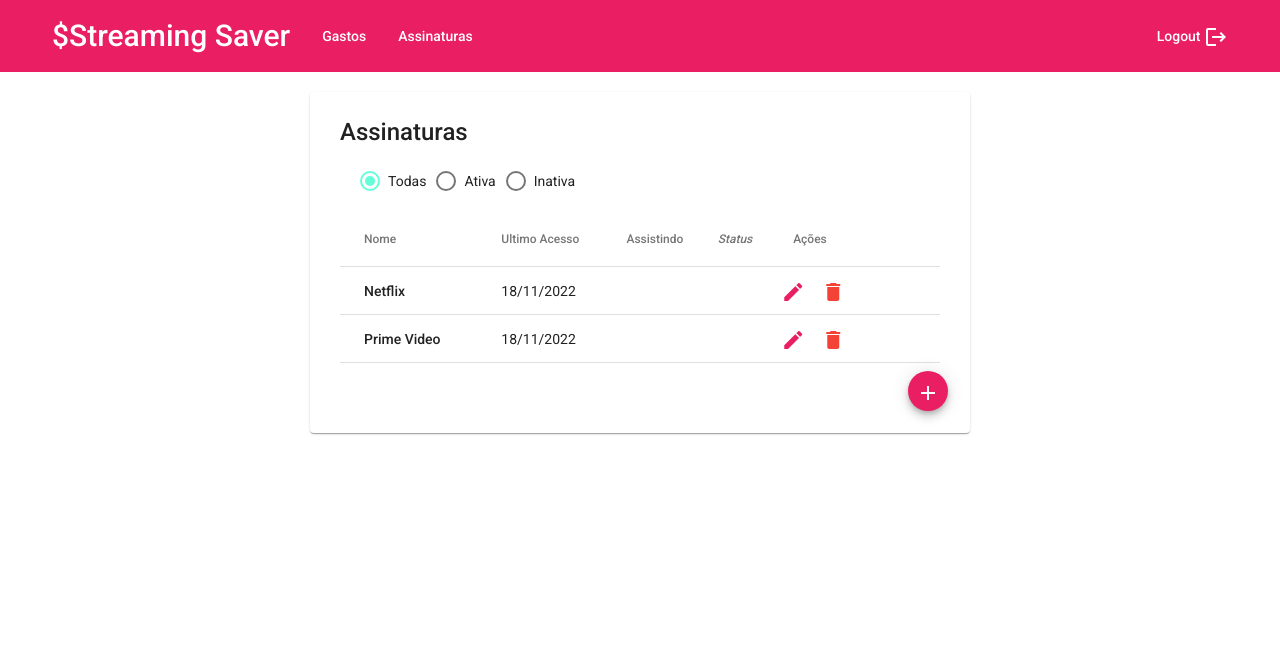
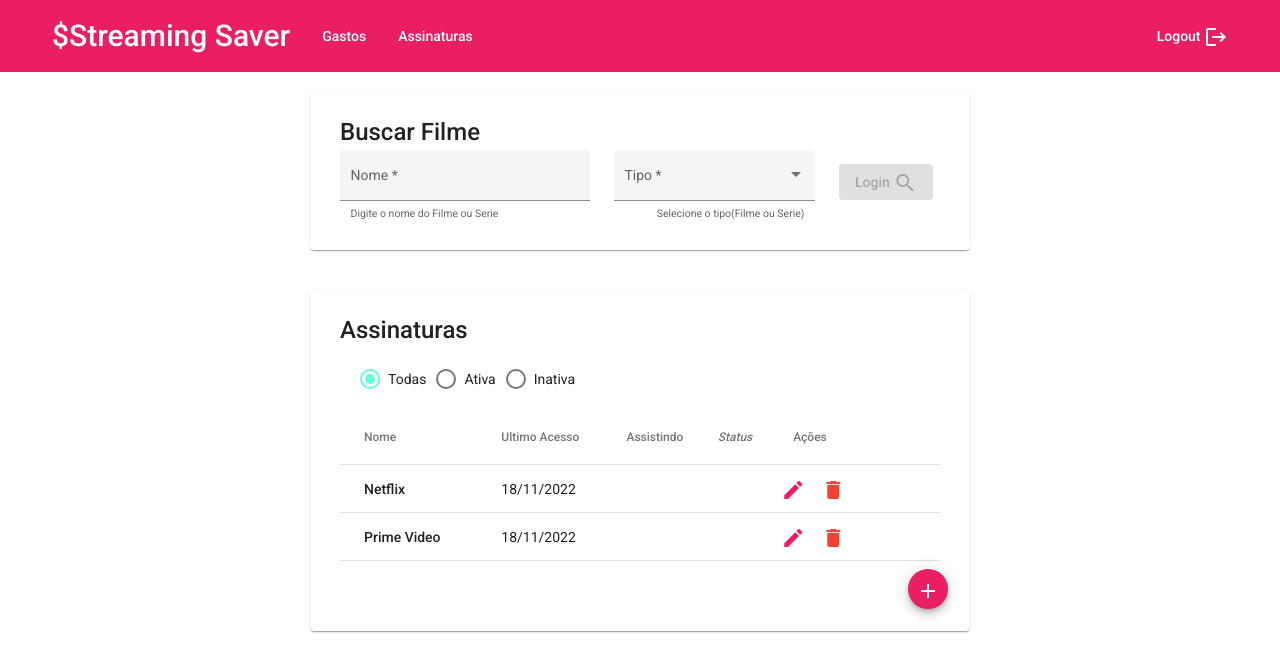
Before and after one commit to oaraujofrancisco/streaming-saver, an Angular app in the folder streaming-saver-web/: page /assinaturas in a window 1280 px wide. Shown: the top 672 px of the page. Built offline with nearby package versions, Linux system fonts and the light colour scheme; data requests are answered from the project's data file.

Commit message:
Consumo de api externa completo e parte do layout para salvar filme ou serie

```diff
--- a/streaming-saver-web/src/app/app.module.ts
+++ b/streaming-saver-web/src/app/app.module.ts
@@ -34,7 +34,7 @@ import { GastoFormComponent } from './components/gasto-form/gasto-form.component
         FormsModule,
         ReactiveFormsModule,
         MaterialModule,
-    HttpClientModule
+        HttpClientModule,
 
     ],
   providers: [],
--- a/streaming-saver-web/src/app/components/pages/assinaturas/assinaturas.component.html
+++ b/streaming-saver-web/src/app/components/pages/assinaturas/assinaturas.component.html
@@ -1,3 +1,43 @@
+<div class="list-container">
+  <mat-card class="search">
+    <form [formGroup]="searchForm">
+      <mat-card-title>Buscar Filme</mat-card-title>
+
+      <mat-form-field class="input-search" hintLabel="Digite o nome do Filme ou Serie" appearance="fill">
+        <mat-label>Nome</mat-label>
+        <input matInput #input maxlength="12" placeholder="Ex. Batman, Superman"
+               formControlName="name">
+        <mat-hint align="end"></mat-hint>
+      </mat-form-field>
+
+      <mat-form-field appearance="fill" class="gasto">
+        <mat-label>Tipo</mat-label>
+        <mat-select formControlName="type">
+          <mat-option value="movie">Filme</mat-option>
+          <mat-option value="series">Serie</mat-option>
+        </mat-select>
+        <mat-hint align="end">Selecione o tipo(Filme ou Serie)</mat-hint>
+      </mat-form-field>
+
+      <button mat-raised-button color="accent" [disabled]="searchForm.invalid" (click)="procurarFilmeSerie()">Login <mat-icon fontIcon="search"></mat-icon></button>
+    </form>
+  </mat-card>
+</div>
+
+<div *ngIf="filmesSeriesEncontrados" class="list-container">
+  <mat-card class="search">
+    <mat-card-title>Filmes Encontrados</mat-card-title>
+
+    <mat-list>
+      <mat-list-item *ngFor="let filmeSerieEncontrado of filmesSeriesEncontrados.result">
+        {{filmeSerieEncontrado.title}} -
+        {{filmeSerieEncontrado.year}} -
+      </mat-list-item>
+      <mat-divider></mat-divider>
+    </mat-list>
+  </mat-card>
+</div>
+
 <div class="list-container">
   <mat-card class="subscriptions">
     <mat-card-title>Assinaturas</mat-card-title>
--- a/streaming-saver-web/src/app/components/pages/assinaturas/assinaturas.component.scss
+++ b/streaming-saver-web/src/app/components/pages/assinaturas/assinaturas.component.scss
@@ -3,6 +3,21 @@
   align-items: center;
   justify-content: center;
   padding: 20px;
+
+  .search {
+    width: 600px;
+    padding: 30px;
+
+    .input-search {
+      width: 250px;
+      margin-right: 24px;
+    }
+
+    button {
+      margin-left: 24px;
+    }
+
+  }
 
   .subscriptions {
     width: 600px;
--- a/streaming-saver-web/src/app/components/pages/assinaturas/assinaturas.component.ts
+++ b/streaming-saver-web/src/app/components/pages/assinaturas/assinaturas.component.ts
@@ -3,6 +3,8 @@ import { SubscriptionService } from 'src/app/services/subscription.service';
 
 import { Subscription } from '../../../interfaces/Subscription';
 import { Router } from '@angular/router';
+import {FormBuilder, FormGroup, Validators} from "@angular/forms";
+import {ApiExternaService} from "../../../services/api-externa.service";
 
 @Component({
   selector: 'app-assinaturas',
@@ -17,12 +19,26 @@ export class AssinaturasComponent implements OnInit {
 
   displayedColumns: string[] = ['name', 'last_access', 'watching', 'status', 'actions']
 
+  searchForm!: FormGroup;
+  filmesSeriesEncontrados!: any;
+
   constructor(
     private subscriptionService: SubscriptionService,
-    private router: Router
-    ) { }
+    private router: Router,
+    private formBuilder: FormBuilder,
+    private apiExternaService: ApiExternaService
+  ) { }
 
   ngOnInit(): void {
+    this.searchForm = this.formBuilder.group({
+      name: ['', [
+        Validators.required,
+      ]],
+      type: ['', [
+        Validators.required,
+      ]]
+    })
+
     this.subscriptionService.getSubscriptions()
       .subscribe(items => {
         this.subscriptions = items;
@@ -47,4 +63,17 @@ export class AssinaturasComponent implements OnInit {
     { queryParams: { data:this.gastoType } })
   }
 
+  procurarFilmeSerie() {
+
+    if(this.searchForm.valid) {
+      const name = this.searchForm.value?.name;
+      const type = this.searchForm.value?.type;
+
+      this.apiExternaService.getFilme(name, type).subscribe(valorRetornado => {
+        this.filmesSeriesEncontrados = valorRetornado;
+
+        console.log(this.filmesSeriesEncontrados);
+      })
+    }
+  }
 }
--- a/streaming-saver-web/src/app/components/pages/gastos/gastos.component.ts
+++ b/streaming-saver-web/src/app/components/pages/gastos/gastos.component.ts
@@ -1,7 +1,8 @@
 import { SubscriptionService } from 'src/app/services/subscription.service';
-import { GastoService } from './../../../services/gasto.service';
+import { GastoService } from '../../../services/gasto.service';
 import { Component, OnInit } from '@angular/core';
 import { Gasto } from 'src/app/interfaces/Gasto';
+import {ApiExternaService} from "../../../services/api-externa.service";
 
 @Component({
   selector: 'app-gastos',
@@ -24,11 +25,16 @@ export class GastosComponent implements OnInit {
 
   constructor(
     private gastoService: GastoService,
-    private subsService: SubscriptionService
+    private subsService: SubscriptionService,
+    private apiExternaService: ApiExternaService
     ) { }
 
   ngOnInit(): void {
     this.getGastos();
+    this.apiExternaService.getFilme('batman', 'movie').subscribe(valor => {
+      console.log(valor);
+      }
+    )
 
   }
 
--- /dev/null
+++ b/streaming-saver-web/src/app/interfaces/SerieMovieApiExterna.ts
@@ -0,0 +1,6 @@
+export interface SerieMovieApiExterna {
+  type?: string
+  title?: string
+  streamings?: string[]
+  year: number,
+}
--- /dev/null
+++ b/streaming-saver-web/src/app/services/api-externa.service.ts
@@ -0,0 +1,29 @@
+import { Injectable } from '@angular/core';
+import {HttpClient} from "@angular/common/http";
+
+@Injectable({
+  providedIn: 'root'
+})
+export class ApiExternaService {
+
+  constructor(
+    private http: HttpClient
+  ) { }
+
+  getFilme(titulo: string, tipo: string) {
+    const params = {
+      title: titulo,
+      country: 'br',
+      type: tipo,
+      output_language: 'en'
+    }
+
+    const headers = {
+      'X-RapidAPI-Key': 'ea6081d327msh6730ce19b6a0e9cp1a4318jsnf0064826976f',
+      'X-RapidAPI-Host': 'streaming-availability.p.rapidapi.com'
+    }
+
+    return this.http.get('https://streaming-availability.p.rapidapi.com/v2/search/title',
+      {headers, params});
+  }
+}
```
Also changed, not shown: streaming-saver-web/src/app/modules/material/material.module.ts (+5 -2 lines), 1 other file (tests, documents, lock files or other folders). Lines whose indentation alone changed are shown as unchanged.
